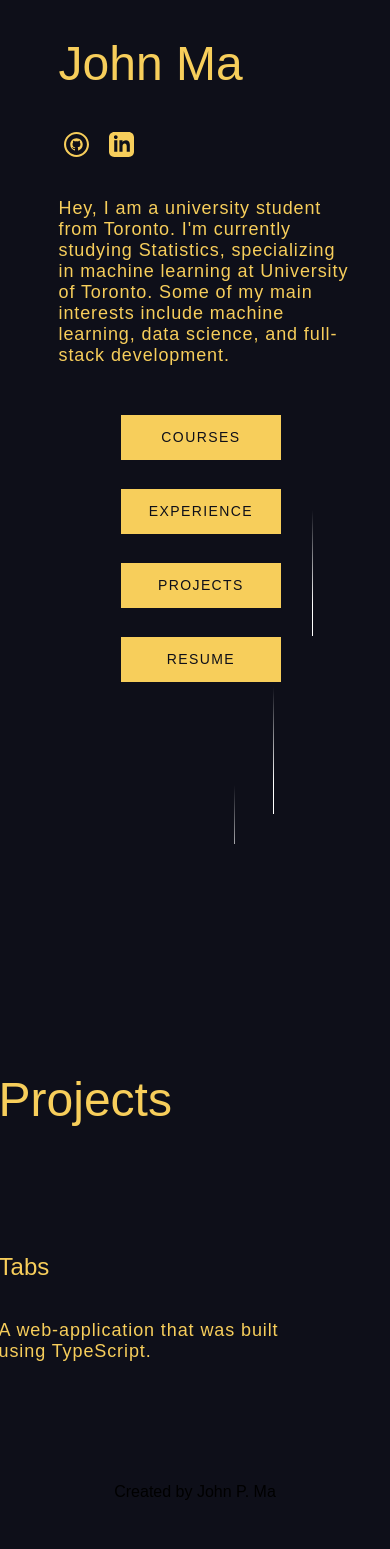
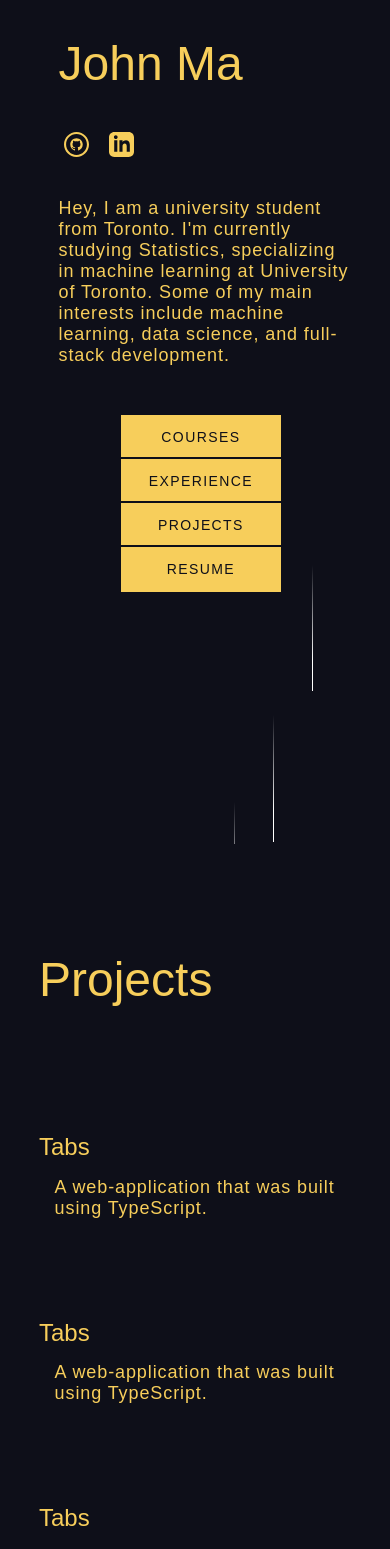
Before and after one commit to jiputer/jiputer.github.io, a React (Create React App) app: page / in a window 390 px wide. Shown: the top 1549 px of the page. Before the commit the page ends 1501 px from the top, so only its background shows below. Built offline with nearby package versions, Linux system fonts and the light colour scheme.

Commit message:
finished responsive nav

```diff
--- a/src/App.css
+++ b/src/App.css
@@ -14,7 +14,7 @@
 }
 
 .App-header {
-  background-color: #282c34;
+  background-color: #0E0F19;
   min-height: 100vh;
   display: flex;
   flex-direction: column;
--- a/src/components/buttons/Button.css
+++ b/src/components/buttons/Button.css
@@ -23,7 +23,7 @@
     text-align: center;
 
     min-width: 160px;
-    min-height: 70px;
+    min-height: 40px;
     width: 10vw;
     height: 14%;
     margin: 1vw;
@@ -35,7 +35,7 @@
 
     background-color: transparent;
     min-width: 160px;
-    min-height: 70px;
+    min-height: 40px;
     width: 12vw;
     height: 3vw;
   }
@@ -67,7 +67,7 @@
     text-decoration: none;
     text-transform: uppercase;
     min-width: 100%;
-    z-index: 15;
+    z-index: 10;
   }
 
   .btn:hover, .navbarBtn:hover{
@@ -96,7 +96,7 @@
   /* 文字1を上に */
   .effect04:hover{
 
-    background-color: #38726C;
+    background-color: #9DC7C8;
   }
 
   /* HOVERしたら文字1を上に */
--- a/src/components/main/MainPage.css
+++ b/src/components/main/MainPage.css
@@ -6,6 +6,7 @@
     margin: 5vw, 5vh;
     width: 100%;
     height: 100%;
+    background-color: #0E0F19;
 }
 
 .landingContainer{
@@ -19,6 +20,7 @@
     margin-top:2vh;
     margin-right:2vw;
     width: 90vw;
+
 }
 
 .projectsContainer{
--- a/src/components/navbar/NavBar.js
+++ b/src/components/navbar/NavBar.js
@@ -1,21 +1,31 @@
-import React, { useEffect } from 'react';
+import React, { useEffect, useState } from 'react';
 import  NavBarButton  from "./NavBarButton";
 import "./navbar.css"
+import HamburgerIcon from "./hamburger.svg"
 function Navbar() {
+  const [isOpen, setIsOpen] = useState(true);
+  useEffect(() => {
 
-  useEffect(() => {
     const navbar = document.querySelector('.navbar');
     const h = document.querySelector('body').clientHeight;
+    const w = document.querySelector('body').clientWidth;
+
     console.log("height: "+ h);
     window.addEventListener('scroll', () => {
       if (window.scrollY > h*0.25) {
-
+        if (w < 600){
+          setIsOpen(false);
+        }
+        else{
+          setIsOpen(true);
+        }
         navbar.style.display = 'block';
         navbar.classList.add('show');
         navbar.classList.add('sticky');
 
 
       } else {
+        setIsOpen(false);
         navbar.style.display = 'none';
         navbar.classList.remove('sticky');
         navbar.classList.remove('show');
@@ -25,14 +35,19 @@ function Navbar() {
   }, []);
 
   return (
-    <nav className="navbar">
-        <div className="barContainer">
+    <nav className={`navbar ${isOpen ? "show sticky open" : "show sticky"}`}>
+
+        <img onClick={() => setIsOpen(!isOpen)} src={HamburgerIcon} className="hamburger" alt="HamburgerIcon"/>
+
+        {isOpen && (
+        <div className="barContainer" >
         <NavBarButton text = "HOME"/>
         <NavBarButton text = "COURSES"/>
         <NavBarButton text = "EXPERIENCE"/>
         <NavBarButton text = "PROJECTS"/>
         <NavBarButton text = "RESUME"/>
         </div>
+        )}
     </nav>
 
   );
--- a/src/components/navbar/navbar.css
+++ b/src/components/navbar/navbar.css
@@ -7,16 +7,7 @@
     transition: all 0.3s ease-in-out;
 
   }
-.barContainer{
-    display: flex;
-    justify-content: flex-start;
-    align-items: flex-start;
-    left:0;
-    flex-direction: row;
-    margin:0;
-    color:transparent;
-    background-color: transparent;
-  }
+
  .navbar .sticky {
     justify-content: flex-start;
     position: fixed;
@@ -27,55 +18,99 @@
   }
   .navbar {
     display: none;
+    z-index: 10;
     justify-content: flex-start;
     align-items: flex-start;
-    background-color: transparent;
     height: 60px;
+    z-index: 16;
+  }
+  .navButtonContainer{
+    margin: 0px;
+  }
+
+  .hamburger{
+    display: none;
+    z-index:11;
   }
 
 
-  @media screen and (max-width: 600px) {
-    .barContainer {
-      display: none;
+  .navbar.show.sticky .barContainer {
+    display: flex;
+    background-color: transparent;
+    justify-content: flex-start;
+    align-items: flex-start;
+    flex-direction: row;
+    margin:0;
+    height: 45px;
+    outline: transparent;
+    color:transparent;
+  }
+
+
+
+
+  @media screen and (max-width: 700px) {
+    .navbar.open.show.sticky{
+      background-color: #F7CE5B;
+    }
+
+    .navbar.open.show.sticky .barContainer  {
+
       justify-content: flex-start;
       align-items: flex-start;
       left:0;
       flex-direction: column;
       margin:0;
-      color:transparent;
-      background-color: transparent;
+      background-color: #F7CE5B;
+      height:auto;
+
+
+    }
+    .navButtons{
+      margin:0px;
+      height: auto;
+    }
+    .navButtonContainer{
+      margin: 0px;
     }
     .navbar{
-      display: none;
+      background-color: #F7CE5B;
+
       justify-content: flex-start;
       align-items: flex-start;
-      background-color: transparent;
-      height: 60px;
     }
     .hamburger{
       display: block;
+      margin:10px;
+
     }
   }
 
 
   @media screen and (min-width: 1000px) {
+    .navbar.open.show.sticky{
+      background-color: transparent;
+    }
     .barContainer {
-      display: flex;
+
       justify-content: flex-start;
       align-items: flex-start;
       left:0;
       flex-direction: row;
       margin:0;
-      color:transparent;
       background-color: transparent;
     }
     .navbar{
       justify-content: flex-start;
       align-items: flex-start;
-      background-color: transparent;
-      height: 60px;
+      height: 40px;
     }
-    .hamburger{
-      display: none;
+    .navButtons{
+      margin:0px;
+      height: auto;
     }
+    .navButtonContainer{
+      margin: 0px;
+    }
+
   }
--- a/src/components/projects/ProjectsSection.js
+++ b/src/components/projects/ProjectsSection.js
@@ -6,7 +6,11 @@ function Projects() {
         <div className="project">
             <header className="stdHeader"> Projects </header>
             <header className="sectionTitle">Tabs</header>
-            <p className="stdP">A web-application that was built using TypeScript. </p>
+            <p className="sectionText">A web-application that was built using TypeScript. </p>
+            <header className="sectionTitle">Tabs</header>
+            <p className="sectionText">A web-application that was built using TypeScript. </p>
+            <header className="sectionTitle">Tabs</header>
+            <p className="sectionText">A web-application that was built using TypeScript. </p>
          </div>
 
     </div>
--- a/src/components/projects/projects.css
+++ b/src/components/projects/projects.css
@@ -26,3 +26,15 @@
     font-size: x-large;
     color: #F7CE5B;
 }
+
+.sectionText{
+    margin: 5%;
+    align-items: left;
+    display: flex;
+    word-wrap: normal;
+    flex-wrap: wrap;
+
+    justify-content: left;
+    font-size: large;
+    color: #F7CE5B;
+}
```
Also changed, not shown: src/components/navbar/hamburger.svg.
